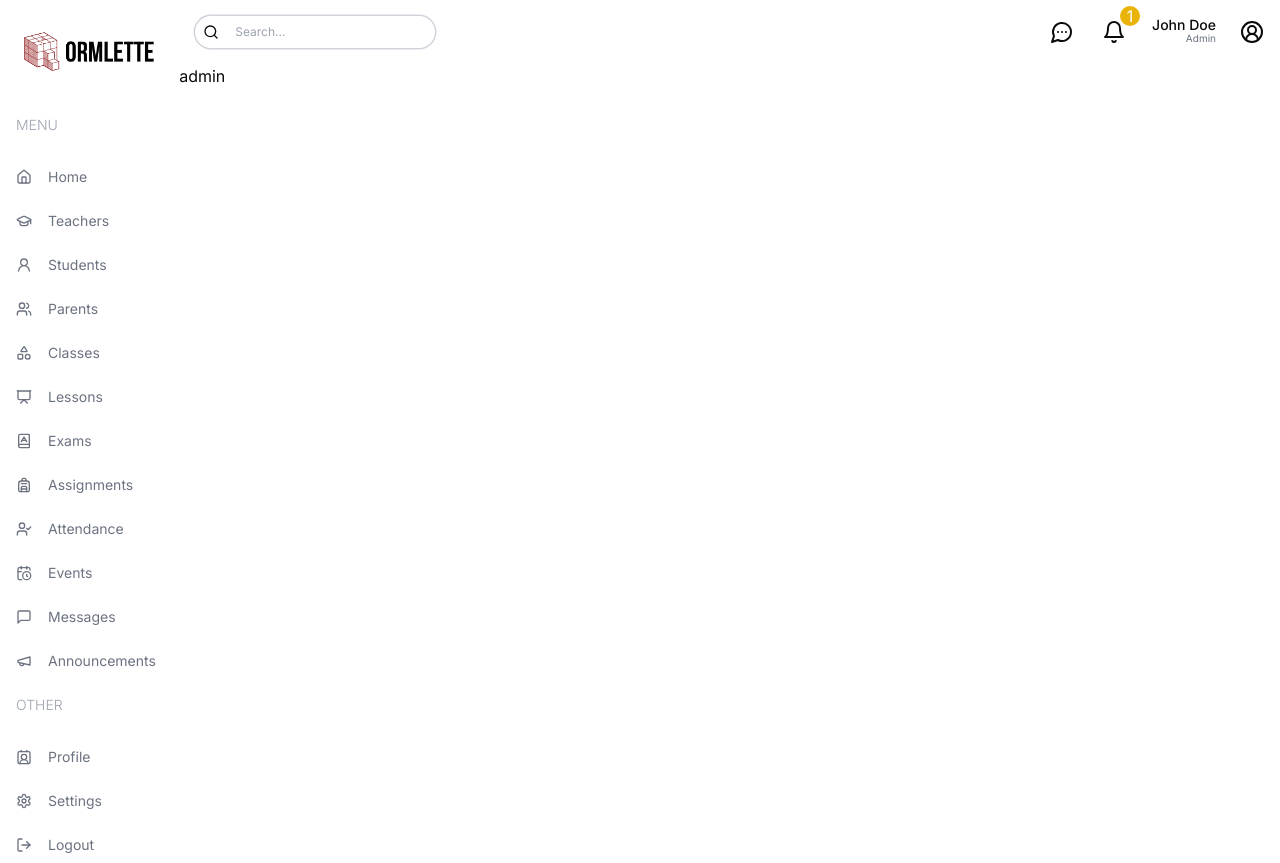
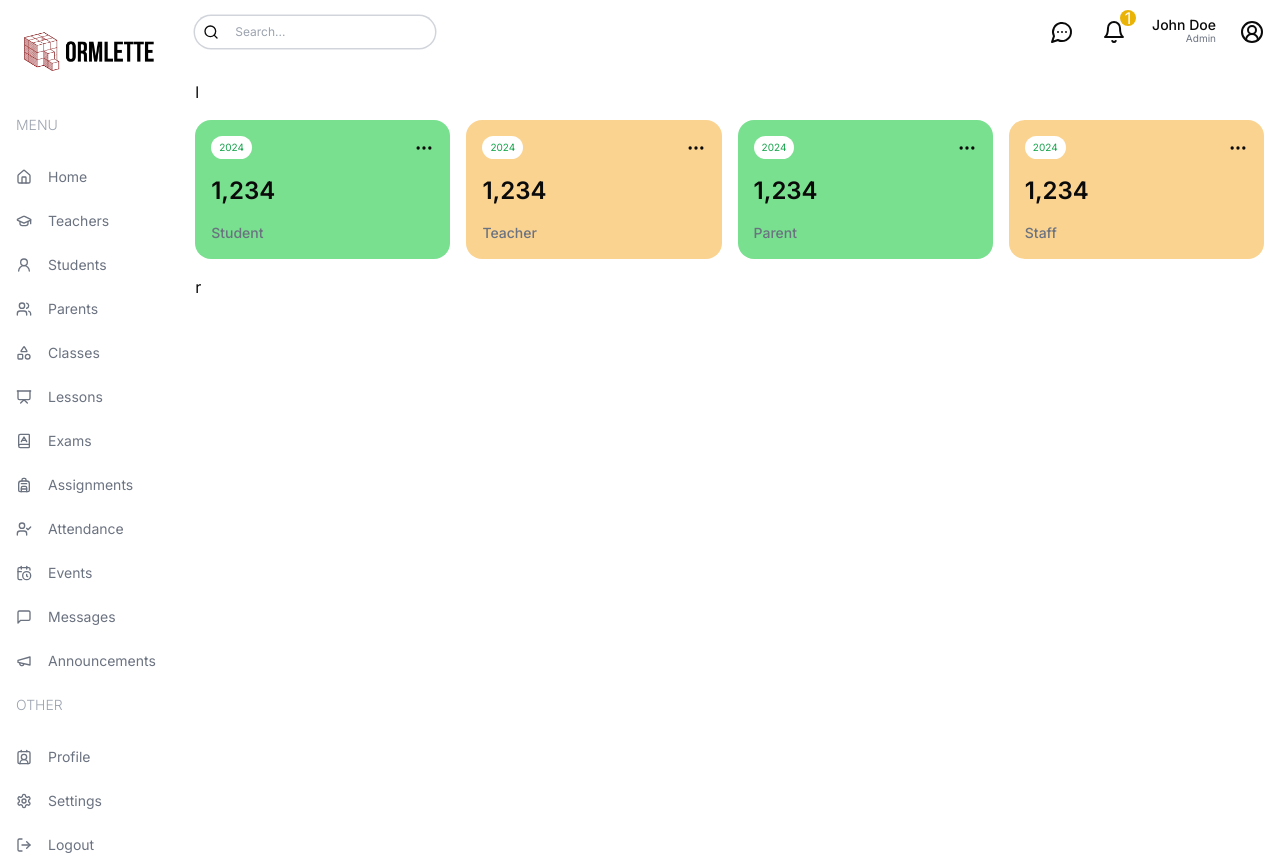
Before and after one commit to nhungnguyen-9/Ormlette-schoolManagement, a Next.js app: page /admin in a window 1280 px wide. Built offline with nearby package versions, Linux system fonts and the light colour scheme.

Commit message:
add admin dashboard

```diff
--- a/app/(dashboard)/admin/page.tsx
+++ b/app/(dashboard)/admin/page.tsx
@@ -1,7 +1,24 @@
+import { UserCard } from "@/components/user-card";
 
 const AdminPage = () => {
     return (
-        <div>admin</div>
+        <div className="p-4 flex gap-4 flex-col md:flex-flow">
+            {/* left */}
+            <div className="w-full lg:w-2/3">
+                l
+            </div>
+            {/* usercard */}
+            <div className="flex gap-4 justify-between flex-wrap">
+                <UserCard type="student" />
+                <UserCard type="teacher" />
+                <UserCard type="parent" />
+                <UserCard type="staff" />
+            </div>
+            {/* right */}
+            <div className="w-full lg:w-1/3">
+                r
+            </div>
+        </div>
     );
 }
 
--- a/components/navbar.tsx
+++ b/components/navbar.tsx
@@ -15,7 +15,7 @@ export const Navbar = () => {
                 </div>
                 <div className="bg-white rounded-full w-7 h-7 flex items-center justify-center cursor-pointer relative">
                     <Bell className="size-6" />
-                    <div className="absolute -top-3 -right-3 w-5 h-5 flex items-center justify-center bg-yellow-500 text-white rounded-full">1</div>
+                    <div className="absolute -top-2 -right-2 w-4 h-4 flex items-center justify-center bg-yellow-500 text-white rounded-full">1</div>
                 </div>
                 <div className="flex flex-col">
                     <span className="text-sm leading-3 font-medium">John Doe</span>
--- /dev/null
+++ b/components/user-card.tsx
@@ -0,0 +1,16 @@
+import { Ellipsis } from "lucide-react"
+
+export const UserCard = ({
+    type
+}: { type: string }) => {
+    return (
+        <div className="rounded-2xl odd:bg-lamaGreen even:bg-lamaYellow p-4 flex-1">
+            <div className="flex justify-between items-center">
+                <span className="text-[10px] bg-white px-2 py-1 rounded-full text-green-600">2024</span>
+                <Ellipsis className="size-5" />
+            </div>
+            <h1 className="text-2xl font-semibold my-4">1,234</h1>
+            <h2 className="capitalize text-sm font-medium text-gray-500">{type}</h2>
+        </div>
+    )
+}
--- a/tailwind.config.ts
+++ b/tailwind.config.ts
@@ -49,13 +49,19 @@ export default {
 					'3': 'hsl(var(--chart-3))',
 					'4': 'hsl(var(--chart-4))',
 					'5': 'hsl(var(--chart-5))'
-  			}
+				},
+				lamaSkyLight: '#c7ecee',
+				lamaSky: '#7ed6df',
+				lamaYellow: '#fad390',
+				lamaYellowLight: '#f6e58d',
+				lamaGreenLight: '#55efc4',
+				lamaGreen: '#78e08f'
 			},
 			borderRadius: {
 				lg: 'var(--radius)',
 				md: 'calc(var(--radius) - 2px)',
 				sm: 'calc(var(--radius) - 4px)'
-  		}
+			},
 		}
 	},
 	plugins: [require("tailwindcss-animate")],
```
Lines whose indentation alone changed are shown as unchanged.
